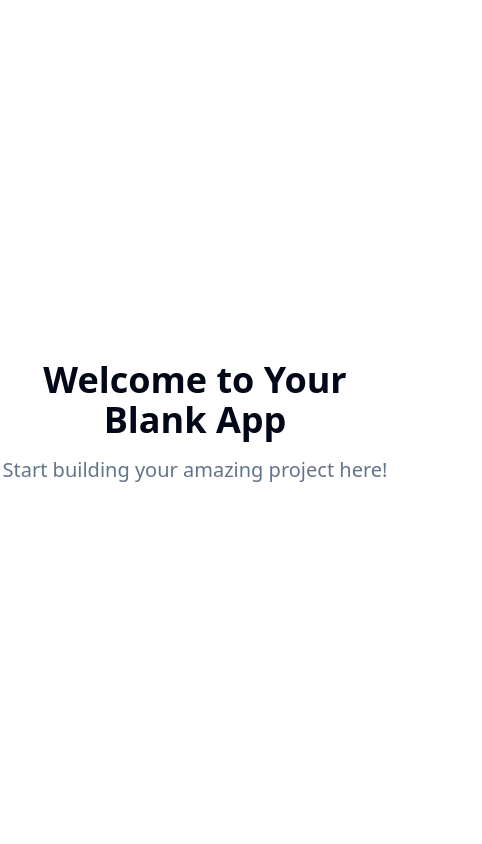
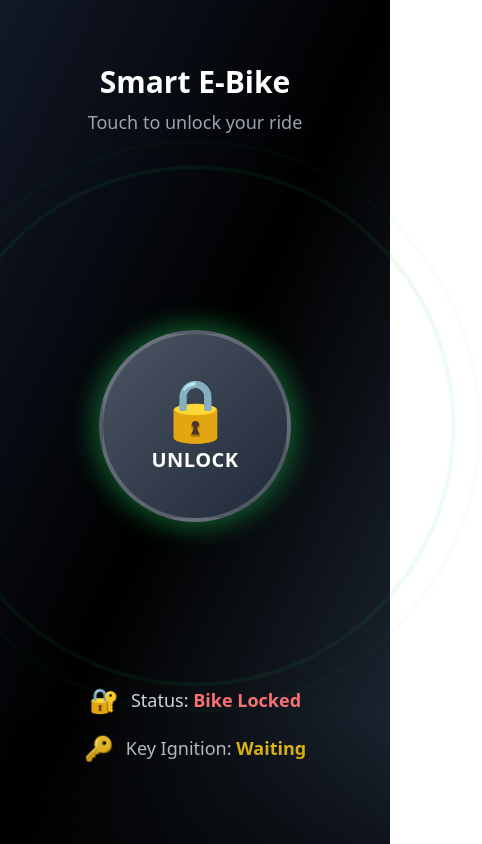
Before and after one commit to Mni12/pulse-key-unlock, a React (Vite) app: page / in a window 390 px wide. Shown: the whole page, 482 px wide, since content can reach past the window. Built offline with nearby package versions, Linux system fonts and the light colour scheme.

Commit message:
feat: Implement e-bike unlock UI
Create a modern, minimalistic mobile UI for a smart e-bike unlock app, including a pulsating button, animated glow rings, and status texts.

```diff
--- /dev/null
+++ b/src/components/StatusIndicator.tsx
@@ -0,0 +1,45 @@
+
+import React from 'react';
+
+interface StatusIndicatorProps {
+  bikeStatus: 'locked' | 'unlocked';
+  keyStatus: 'waiting' | 'enabled';
+}
+
+const StatusIndicator: React.FC<StatusIndicatorProps> = ({ bikeStatus, keyStatus }) => {
+  return (
+    <div className="space-y-4 text-center">
+      {/* Bike Status */}
+      <div className="flex items-center justify-center space-x-3">
+        <span className="text-2xl">🔐</span>
+        <div className="text-lg">
+          <span className="text-gray-300">Status: </span>
+          <span className={`font-semibold ${
+            bikeStatus === 'locked'
+              ? 'text-red-400'
+              : 'text-green-400'
+          }`}>
+            Bike {bikeStatus === 'locked' ? 'Locked' : 'Unlocked'}
+          </span>
+        </div>
+      </div>
+
+      {/* Key Status */}
+      <div className="flex items-center justify-center space-x-3">
+        <span className="text-2xl">🔑</span>
+        <div className="text-lg">
+          <span className="text-gray-300">Key Ignition: </span>
+          <span className={`font-semibold ${
+            keyStatus === 'waiting'
+              ? 'text-yellow-400'
+              : 'text-green-400'
+          }`}>
+            {keyStatus === 'waiting' ? 'Waiting' : 'Enabled'}
+          </span>
+        </div>
+      </div>
+    </div>
+  );
+};
+
+export default StatusIndicator;
--- /dev/null
+++ b/src/components/UnlockButton.tsx
@@ -0,0 +1,47 @@
+
+import React from 'react';
+
+interface UnlockButtonProps {
+  isUnlocked: boolean;
+  onToggle: () => void;
+}
+
+const UnlockButton: React.FC<UnlockButtonProps> = ({ isUnlocked, onToggle }) => {
+  return (
+    <div className="relative flex items-center justify-center">
+      {/* Animated glow rings */}
+      <div className="absolute inset-0 flex items-center justify-center">
+        <div className="absolute w-64 h-64 rounded-full border-2 border-green-500/30 pulse-ring"></div>
+        <div className="absolute w-64 h-64 rounded-full border-2 border-green-500/20 pulse-ring-delayed"></div>
+      </div>
+
+      {/* Main unlock button */}
+      <button
+        onClick={onToggle}
+        className={`
+          relative z-10 w-48 h-48 rounded-full
+          ${isUnlocked
+            ? 'bg-gradient-to-br from-green-400 to-green-600 pulse-button'
+            : 'bg-gradient-to-br from-gray-600 to-gray-800 hover:from-green-500 hover:to-green-700'
+          }
+          border-4 border-white/20
+          shadow-2xl
+          transition-all duration-300 ease-in-out
+          active:scale-95
+          glow-effect
+        `}
+      >
+        <div className="flex flex-col items-center justify-center text-white">
+          <div className="text-6xl mb-2">
+            {isUnlocked ? '🔓' : '🔒'}
+          </div>
+          <div className="text-xl font-bold tracking-wide">
+            {isUnlocked ? 'LOCKED' : 'UNLOCK'}
+          </div>
+        </div>
+      </button>
+    </div>
+  );
+};
+
+export default UnlockButton;
--- a/src/index.css
+++ b/src/index.css
@@ -1,3 +1,4 @@
+
 @tailwind base;
 @tailwind components;
 @tailwind utilities;
@@ -101,3 +102,62 @@
     @apply bg-background text-foreground;
   }
 }
+
+/* Custom animations for the e-bike app */
+@keyframes pulse-button {
+  0%, 100% {
+    transform: scale(1);
+    box-shadow: 0 0 20px rgba(34, 197, 94, 0.4);
+  }
+  50% {
+    transform: scale(1.05);
+    box-shadow: 0 0 40px rgba(34, 197, 94, 0.6);
+  }
+}
+
+@keyframes pulse-ring {
+  0% {
+    transform: scale(0.8);
+    opacity: 1;
+  }
+  100% {
+    transform: scale(2.4);
+    opacity: 0;
+  }
+}
+
+@keyframes pulse-ring-delayed {
+  0% {
+    transform: scale(0.8);
+    opacity: 1;
+  }
+  100% {
+    transform: scale(2.8);
+    opacity: 0;
+  }
+}
+
+@keyframes glow {
+  0%, 100% {
+    box-shadow: 0 0 20px rgba(34, 197, 94, 0.3);
+  }
+  50% {
+    box-shadow: 0 0 40px rgba(34, 197, 94, 0.6), 0 0 60px rgba(34, 197, 94, 0.4);
+  }
+}
+
+.pulse-button {
+  animation: pulse-button 2s ease-in-out infinite;
+}
+
+.pulse-ring {
+  animation: pulse-ring 2s ease-out infinite;
+}
+
+.pulse-ring-delayed {
+  animation: pulse-ring-delayed 2s ease-out infinite 0.6s;
+}
+
+.glow-effect {
+  animation: glow 2s ease-in-out infinite;
+}
--- a/src/pages/Index.tsx
+++ b/src/pages/Index.tsx
@@ -1,12 +1,54 @@
-// Update this page (the content is just a fallback if you fail to update the page)
+
+import React, { useState, useEffect } from 'react';
+import UnlockButton from '../components/UnlockButton';
+import StatusIndicator from '../components/StatusIndicator';
 
 const Index = () => {
+  const [isUnlocked, setIsUnlocked] = useState(false);
+  const [keyStatus, setKeyStatus] = useState<'waiting' | 'enabled'>('waiting');
+
+  // Simulate key status change when bike is unlocked
+  useEffect(() => {
+    if (isUnlocked) {
+      const timer = setTimeout(() => {
+        setKeyStatus('enabled');
+      }, 1500);
+      return () => clearTimeout(timer);
+    } else {
+      setKeyStatus('waiting');
+    }
+  }, [isUnlocked]);
+
+  const handleToggle = () => {
+    setIsUnlocked(!isUnlocked);
+    console.log('Bike lock toggled:', !isUnlocked ? 'unlocked' : 'locked');
+  };
+
   return (
-    <div className="min-h-screen flex items-center justify-center bg-background">
-      <div className="text-center">
-        <h1 className="text-4xl font-bold mb-4">Welcome to Your Blank App</h1>
-        <p className="text-xl text-muted-foreground">Start building your amazing project here!</p>
+    <div className="min-h-screen bg-gradient-to-br from-gray-900 via-black to-gray-800 flex flex-col">
+      {/* Header */}
+      <div className="pt-16 pb-8 text-center">
+        <h1 className="text-3xl font-bold text-white mb-2">Smart E-Bike</h1>
+        <p className="text-gray-400 text-lg">Touch to unlock your ride</p>
       </div>
+
+      {/* Main unlock section */}
+      <div className="flex-1 flex items-center justify-center px-8">
+        <div className="w-full max-w-sm">
+          <UnlockButton isUnlocked={isUnlocked} onToggle={handleToggle} />
+        </div>
+      </div>
+
+      {/* Status section */}
+      <div className="pb-20 px-8">
+        <StatusIndicator
+          bikeStatus={isUnlocked ? 'unlocked' : 'locked'}
+          keyStatus={keyStatus}
+        />
+      </div>
+
+      {/* Bottom decorative elements */}
+      <div className="absolute bottom-0 left-0 right-0 h-32 bg-gradient-to-t from-black/50 to-transparent pointer-events-none"></div>
     </div>
   );
 };
```
